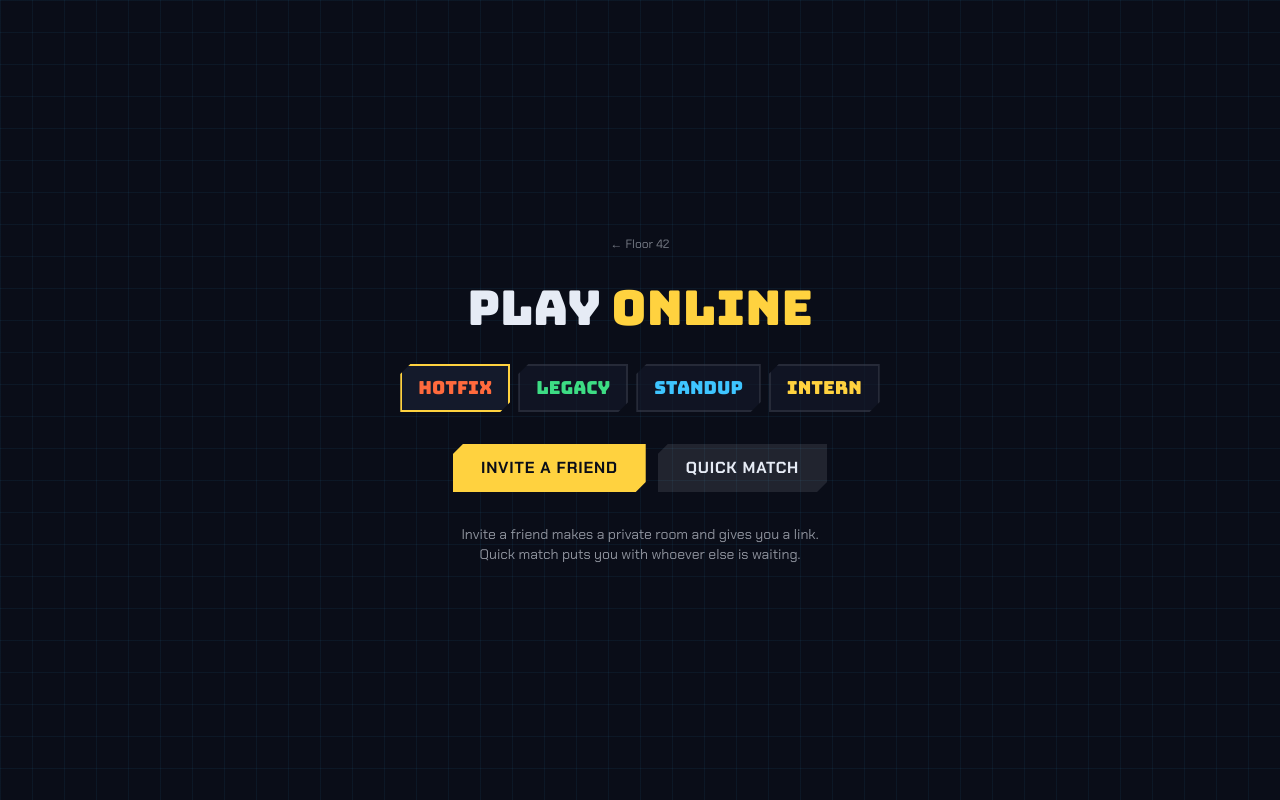
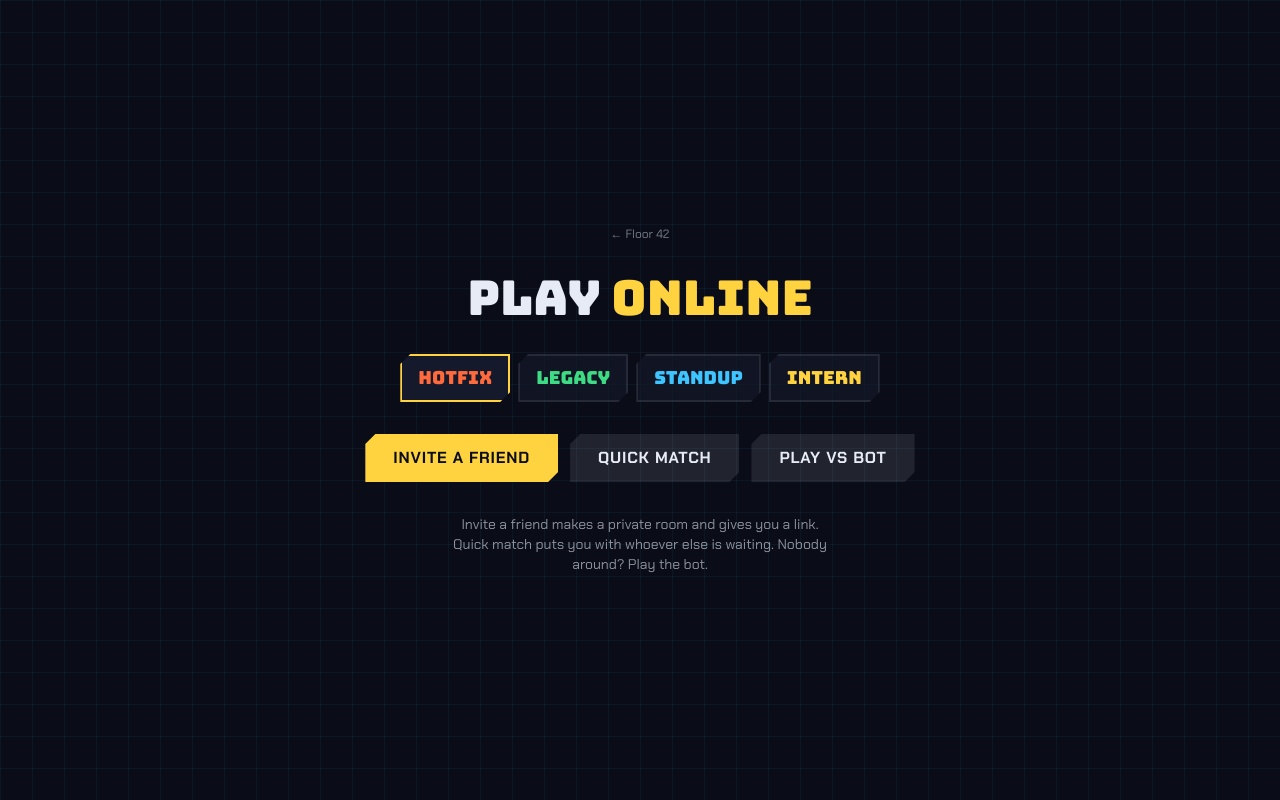
Before and after one commit to hacagahasanli/floor-42, a Next.js app: page /play in a window 1280 px wide. Built offline with nearby package versions, Linux system fonts and the light colour scheme; no server answers.

Commit message:
Play vs bot from the online page, and while waiting for a rival
Nobody around online meant nothing to play. /play now has a Play vs bot button, and the
waiting screen offers to play the bot instead (leaving the page leaves the room).

```diff
--- a/src/components/OnlineLobby.tsx
+++ b/src/components/OnlineLobby.tsx
@@ -144,9 +144,16 @@ export const OnlineLobby = ({ roomId }: { roomId?: string }) => {
             >
               Quick match
             </button>
+            <Link
+              href={`/arena?p1=${character}&bot=normal`}
+              className="panel-cut bg-cream/10 px-7 py-3 font-bold uppercase tracking-wider hover:bg-cream/20"
+            >
+              Play vs bot
+            </Link>
           </div>
           <p className="max-w-sm text-sm text-cream/60">
             Invite a friend makes a private room and gives you a link. Quick match puts you with whoever else is waiting.
+            Nobody around? Play the bot.
           </p>
         </>
       )}
@@ -175,6 +182,10 @@ export const OnlineLobby = ({ roomId }: { roomId?: string }) => {
             <p className="text-cream/80">Waiting for someone to join the quick match…</p>
           )}
           <span className="animate-pulse text-xs tracking-widest text-cream/50">WAITING FOR RIVAL</span>
+          {/* Leaving this page leaves the room, so nobody joins an empty match. */}
+          <Link href={`/arena?p1=${character}&bot=normal`} className="text-sm text-cream/70 underline underline-offset-4 hover:text-cream">
+            Nobody yet? Play the bot instead
+          </Link>
         </div>
       )}
 
```
